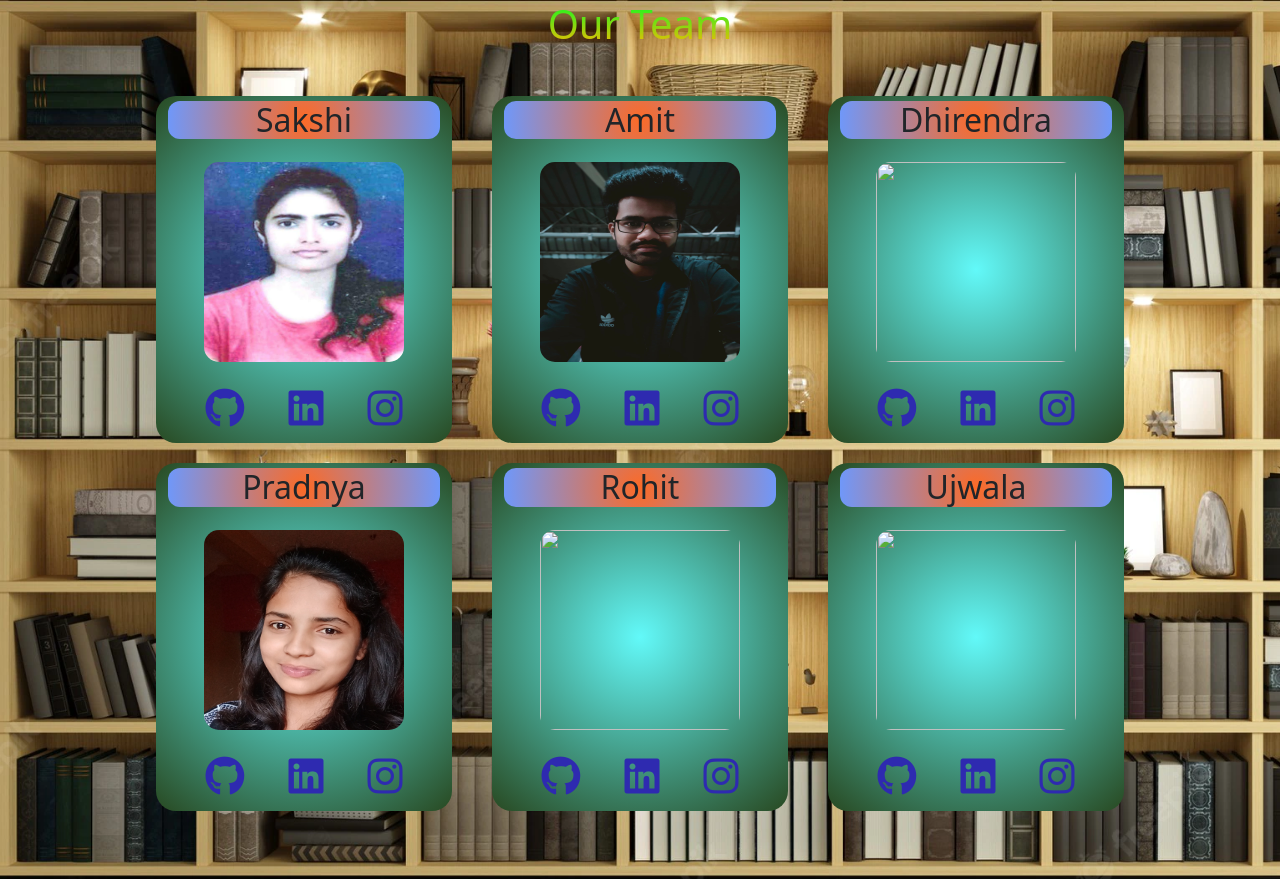
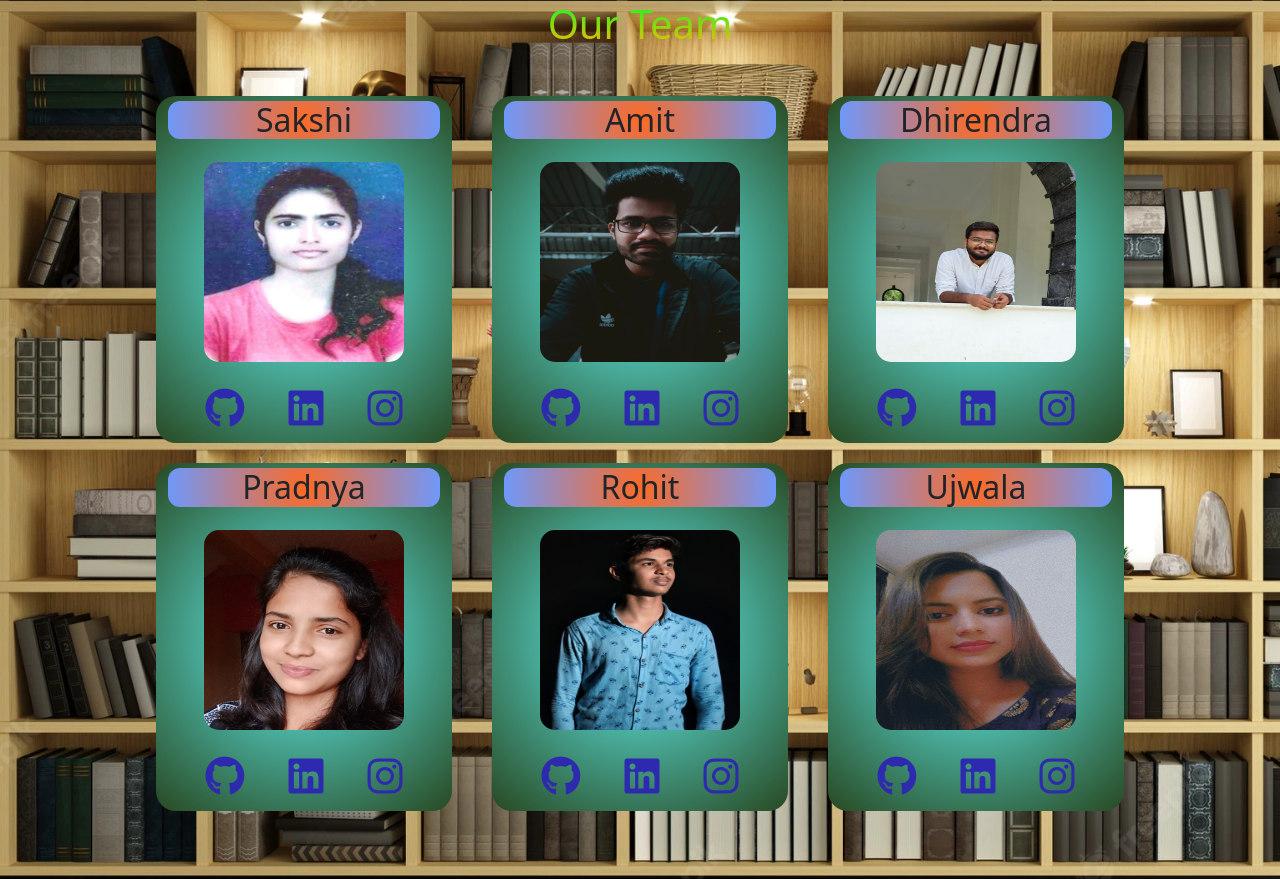
Before and after one commit to Dhirendra1506/Book-Shop, a plain HTML site: page about.html in a window 1280 px wide. Drawn offline with nearby package versions, Linux system fonts and the light colour scheme.

Commit message:
changes by pradnya4

```diff
--- a/about.html
+++ b/about.html
@@ -60,7 +60,7 @@
 
             <div class="box-4 col-lg-3">
                 <h2 class="chef-sr-head">Dhirendra</h2>
-                <img src="" height="200px" width="200px" style="margin-top:15px;border-radius: 15px;">
+                <img src="images/dhrirendra.jpg" height="200px" width="200px" style="margin-top:15px;border-radius: 15px;">
                 <p>
 
                 </p>
@@ -88,7 +88,7 @@
 
             <div class="box-4 col-lg-3">
                 <h2 class="chef-sr-head">Rohit</h2>
-                <img src="" height="200px" width="200px" style="margin-top:15px;border-radius: 15px;">
+                <img src="images/rohit.jpg" height="200px" width="200px" style="margin-top:15px;border-radius: 15px;">
                 <p>
 
                 </p>
@@ -102,7 +102,7 @@
 
             <div class="box-4 col-lg-3">
                 <h2 class="chef-sr-head">Ujwala</h2>
-                <img src="" height="200px" width="200px" style="margin-top:15px;border-radius: 15px;">
+                <img src="images/urmila.jpg" height="200px" width="200px" style="margin-top:15px;border-radius: 15px;">
                 <p>
 
                 </p>
```
Also changed, not shown: images/dhrirendra.jpg (added), images/rohit.jpg (added), images/urmila.jpg (added).
